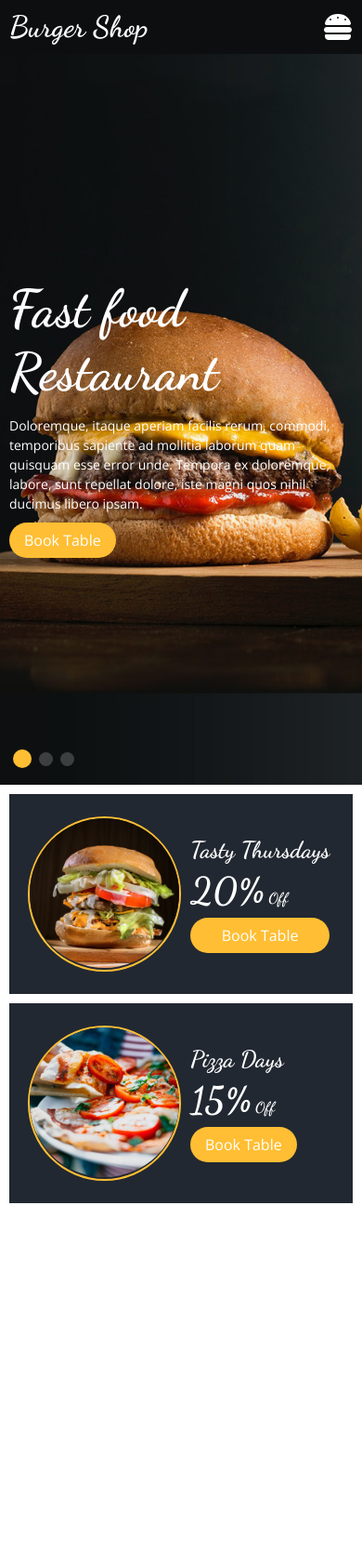
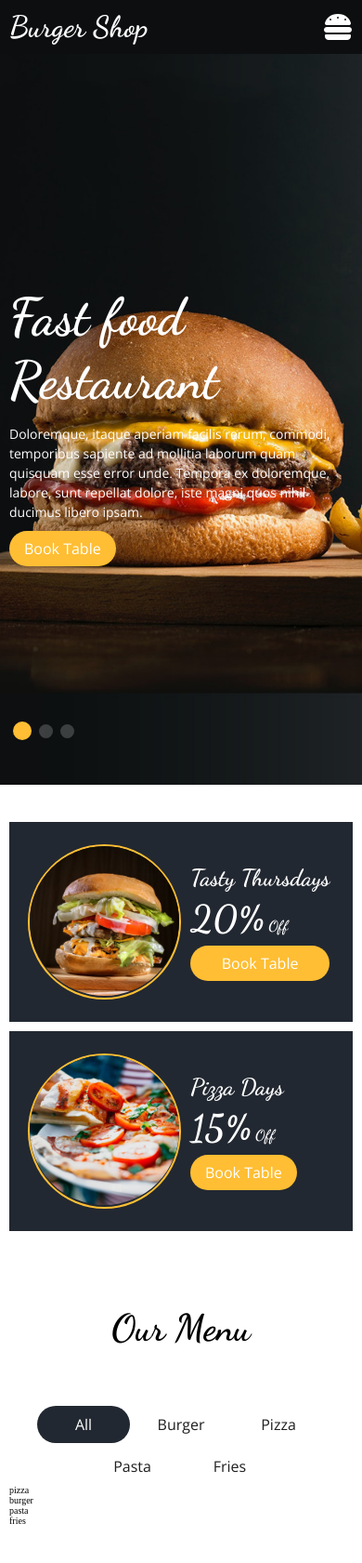
Before and after one commit to RickHalmoguera/Burger-Shop-Front, a plain HTML site: page index.html in a window 390 px wide. Shown: the whole page at 93% size. Before the commit the page ends 1304 px from the top, so only its background shows below. Drawn offline with nearby package versions, Linux system fonts and the light colour scheme.

Commit message:
ADD: MENU FILTER SCRIPT NO CSS

```diff
--- a/index.html
+++ b/index.html
@@ -87,6 +87,24 @@
             </div>
         </div>
     </section>
+
+    <section class="section-menu">
+        <h2 class="section-menu__h2">Our Menu</h2>
+        <div class="section-menu__container--btn" id="btn-container">
+            <button class="button--light active" id="all-btn">All</button>
+            <button class="button--light" id="burger-btn">Burger</button>
+            <button class="button--light" id="pizza-btn">Pizza</button>
+            <button class="button--light" id="pasta-btn">Pasta</button>
+            <button class="button--light" id="fries-btn">Fries</button>
+        </div>
+        <div class="section-menu__container--food">
+            <div class="section-menu__filter-card pizza">pizza</div>
+            <div class="section-menu__filter-card burger">burger</div>
+            <div class="section-menu__filter-card pasta">pasta</div>
+            <div class="section-menu__filter-card fries">fries</div>
+        </div>
+
+    </section>
 </body>
 
 <script src="/js/script.js" type="module" ></script>
--- a/js/script.js
+++ b/js/script.js
@@ -2,6 +2,14 @@ import Swiper from 'https://cdn.jsdelivr.net/npm/swiper@11/swiper-bundle.min.mjs
 
 const menuBtn = document.getElementById("menu-btn")
 const navUl = document.getElementById("nav-ul")
+const allBtn = document.getElementById("all-btn")
+const burgerBtn = document.getElementById("burger-btn")
+const pizzaBtn = document.getElementById("pizza-btn")
+const pastaBtn = document.getElementById("pasta-btn")
+const friesBtn = document.getElementById("fries-btn")
+const btnContainer = document.getElementById("btn-container")
+const filterBtns = btnContainer.getElementsByClassName("button--light")
+
 let isMenuOpen = false
 
 const handleMenu = ()=>{
@@ -24,7 +32,51 @@ const heroSwiper = new Swiper(".section-hero__swiper", {
       el: ".swiper-pagination",
     },
     loop : true
-  });
+})
 
 
+
+const filterSelection =(filterOption) =>{
+
+  let cards = document.getElementsByClassName("section-menu__filter-card")
+  if (filterOption == "all") filterOption = ""
+  for (let i = 0; i < cards.length; i++) {
+    CardRemoveClass(cards[i], "show");
+    if (cards[i].className.indexOf(filterOption) > -1) CardAddClass(cards[i], "show")
+  }
+}
+
+function CardAddClass(card, name) {
+  let arr1 = card.className.split(" ")
+  let arr2 = name.split(" ")
+  for (let i = 0; i < arr2.length; i++) {
+    if (arr1.indexOf(arr2[i]) == -1) {card.className += " " + arr2[i]}
+  }
+}
+
+function CardRemoveClass(card, name) {
+  let arr1 = card.className.split(" ")
+  let arr2 = name.split(" ")
+  for (let i = 0; i < arr2.length; i++) {
+    while (arr1.indexOf(arr2[i]) > -1) {
+      arr1.splice(arr1.indexOf(arr2[i]), 1)
+    }
+  }
+  card.className = arr1.join(" ")
+}
+
+for (let i = 0; i < filterBtns.length; i++) {
+  filterBtns[i].addEventListener("click", function(){
+    let current = document.getElementsByClassName("active")
+    current[0].className = current[0].className.replace(" active", "")
+    this.className += " active"
+  });
+}
+filterSelection("all")
+allBtn.addEventListener("click",()=> filterSelection("all"))
+burgerBtn.addEventListener("click",()=> filterSelection("burger"))
+pizzaBtn.addEventListener("click",()=> filterSelection("pizza"))
+pastaBtn.addEventListener("click",()=> filterSelection("pasta"))
+friesBtn.addEventListener("click",()=> filterSelection("fries"))
+
 menuBtn.addEventListener("click", handleMenu)
--- a/styles/sass/button.scss
+++ b/styles/sass/button.scss
@@ -7,4 +7,22 @@
     border-radius: 45px;
     color: $color-font-white;
     font-size: 1.6rem;
+
+    &--light{
+        width: 100px;
+        border: none;
+        outline: none;
+        padding: .5em .7em;
+        background-color: transparent;
+        border-radius: 45px;
+        font-size: 1.6rem;
+        color: $color-font-black;
+        font-weight: 400;
+        line-height: 1.5;
+    }
 }
+
+.active{
+    background-color: $color-bg-main;
+    color: $color-font-white;
+}
--- a/styles/sass/reset.scss
+++ b/styles/sass/reset.scss
@@ -6,7 +6,8 @@
 }
 
 @mixin section{
-    padding: 1em;
+    padding: 4em 1em;
+
 }
 html{
     font-size: 10px;
--- /dev/null
+++ b/styles/sass/section-menu.scss
@@ -0,0 +1 @@
+@import "variables.scss";
--- /dev/null
+++ b/styles/sass/section-promotions.scss
@@ -0,0 +1,58 @@
+@import "variables.scss";
+
+.section-promotions{
+    @include section();
+    display: flex;
+    flex-direction: column;
+    gap: 1em;
+
+    &__card{
+        background-color: $color-bg-main;
+        display: flex;
+        gap: 1em;
+        align-items: center;
+        min-height: 215px;
+        padding: 2em;
+    }
+}
+
+.card{
+    &__container{
+        display: flex;
+        flex-direction: column;
+        gap: .5em;
+        color: $color-font-white;
+
+        &--img{
+            width: 165px;
+            height: 100%;
+            border:  2px  solid $color-btn-main;
+            border-radius: 50%;
+        }
+    }
+
+    &__img{
+        width: 100%;
+        height: 100%;
+        object-fit: cover;
+        border-radius: 50%;
+    }
+
+    &__h5{
+        font-size: 2.5rem;
+        line-height: 1.2;
+        font-weight: 700;
+    }
+
+    &__span{
+        font-size: 4.0rem;
+        line-height: 1.2;
+        font-weight: 700;
+    }
+
+    &__h6{
+        font-size: 1.6rem;
+        line-height: 1.2;
+        font-weight: 700;
+    }
+}
--- a/styles/sass/styles.scss
+++ b/styles/sass/styles.scss
@@ -5,61 +5,37 @@
 @import "nav.scss";
 @import "button.scss";
 @import "section-hero.scss";
+@import "section-menu.scss";
+@import "section-promotions.scss";
 
 
-.section-promotions{
+.section-menu{
     @include section();
-    display: flex;
-    flex-direction: column;
-    gap: 1em;
+    &__h2{
 
-    &__card{
-        background-color: $color-bg-main;
-        display: flex;
-        gap: 1em;
-        align-items: center;
-        min-height: 215px;
-        padding: 2em;
+        font-size: 4.0rem;
+        text-align: center;
+        margin-bottom: 1.5em;
+
     }
-}
 
-.card{
     &__container{
-        display: flex;
-        flex-direction: column;
-        gap: .5em;
-        color: $color-font-white;
 
-        &--img{
-            width: 165px;
-            height: 100%;
-            border:  2px  solid $color-btn-main;
-            border-radius: 50%;
+        &--btn{
+            display: flex;
+            flex-wrap: wrap;
+            justify-content: center;
+            gap: .5em;
         }
     }
 
-    &__img{
-        width: 100%;
-        height: 100%;
-        object-fit: cover;
-        border-radius: 50%;
+    &__filter-card{
+        display: none;
     }
 
-    &__h5{
-        font-size: 2.5rem;
-        line-height: 1.2;
-        font-weight: 700;
-    }
 
-    &__span{
-        font-size: 4.0rem;
-        line-height: 1.2;
-        font-weight: 700;
-    }
+}
 
-    &__h6{
-        font-size: 1.6rem;
-        line-height: 1.2;
-        font-weight: 700;
-    }
-}
+.show {
+    display: block;
+  }
```
Also changed, not shown: styles/css/button.css, styles/css/section-menu.css (added), styles/css/styles.css, 4 other files.
